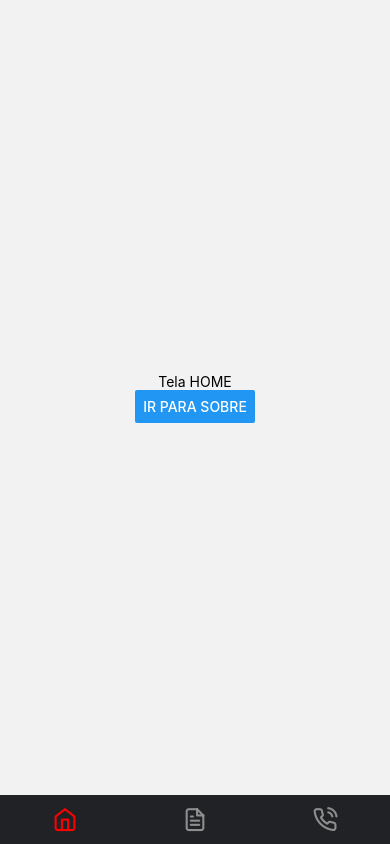
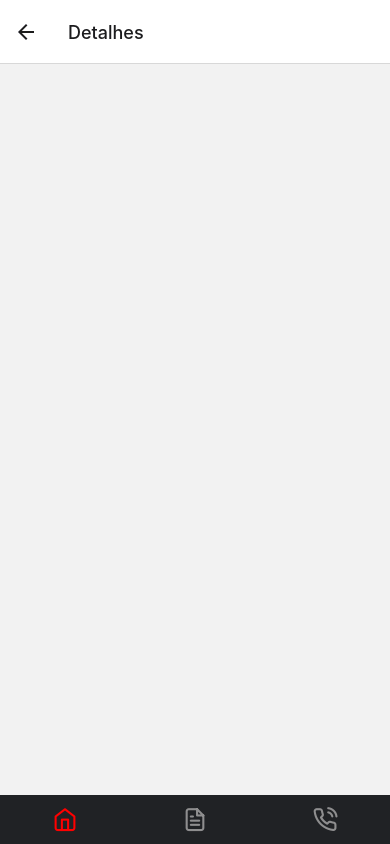
Before and after one commit to cicerogusta/NavigationApp, a React Native app: screen /Detalhes in a window 390 px wide. Built offline with nearby package versions, Linux system fonts and the light colour scheme.

Commit message:
Tabs + Stack

```diff
--- /dev/null
+++ b/src/pages/Detalhes/index.js
@@ -0,0 +1,8 @@
+import React from "react";
+import { View, Text } from "react-native";
+
+export default function Detalhes(){
+    <View>
+        <Text>Pagina de Detalhes Usuário</Text>
+    </View>
+}
--- a/src/pages/Home/index.js
+++ b/src/pages/Home/index.js
@@ -5,14 +5,14 @@
 export default function Home(){
     const navigation = useNavigation()
 
-    function navegaSobre(){
-        navigation.navigate('Sobre', {nome: 'Cícero', email: 'cicero@teste.com'})
+    function navegaDetalhes(){
+        navigation.navigate('Detalhes')
 
     }
     return(
         <View style={styles.container}>
             <Text>Tela HOME</Text>
-            <Button title="Ir para Sobre" onPress={navegaSobre }/>
+            <Button title="Ir para Detalhes" onPress={navegaDetalhes }/>
         </View>
     )
 }
--- a/src/routes/index.js
+++ b/src/routes/index.js
@@ -4,6 +4,7 @@
 import Contato from "../pages/Contato";
 import { createBottomTabNavigator } from "@react-navigation/bottom-tabs";
 import Feather from 'react-native-vector-icons/Feather'
+import StackRoutes from "./stackRoutes";
 
 const Tab = createBottomTabNavigator()
 
@@ -16,8 +17,8 @@
       }}}
       >
         <Tab.Screen
-        name="Home"
-        component={Home}
+        name="HomeStack"
+        component={StackRoutes}
         options={{
           tabBarIcon:({color, size}) =>{
             return <Feather name="home" color={color} size={size}/>
--- /dev/null
+++ b/src/routes/stackRoutes.js
@@ -0,0 +1,22 @@
+import React from "react";
+import { createNativeStackNavigator } from "@react-navigation/native-stack";
+import Home from "../pages/Home";
+import Detalhes from "../pages/Detalhes";
+
+const Stack = createNativeStackNavigator()
+
+export default function StackRoutes(){
+    return(
+        <Stack.Navigator>
+           <Stack.Screen
+            name="Home"
+            component={Home}
+           />
+
+        <Stack.Screen
+            name="Detalhes"
+            component={Detalhes}
+           />
+        </Stack.Navigator>
+    )
+}
```
